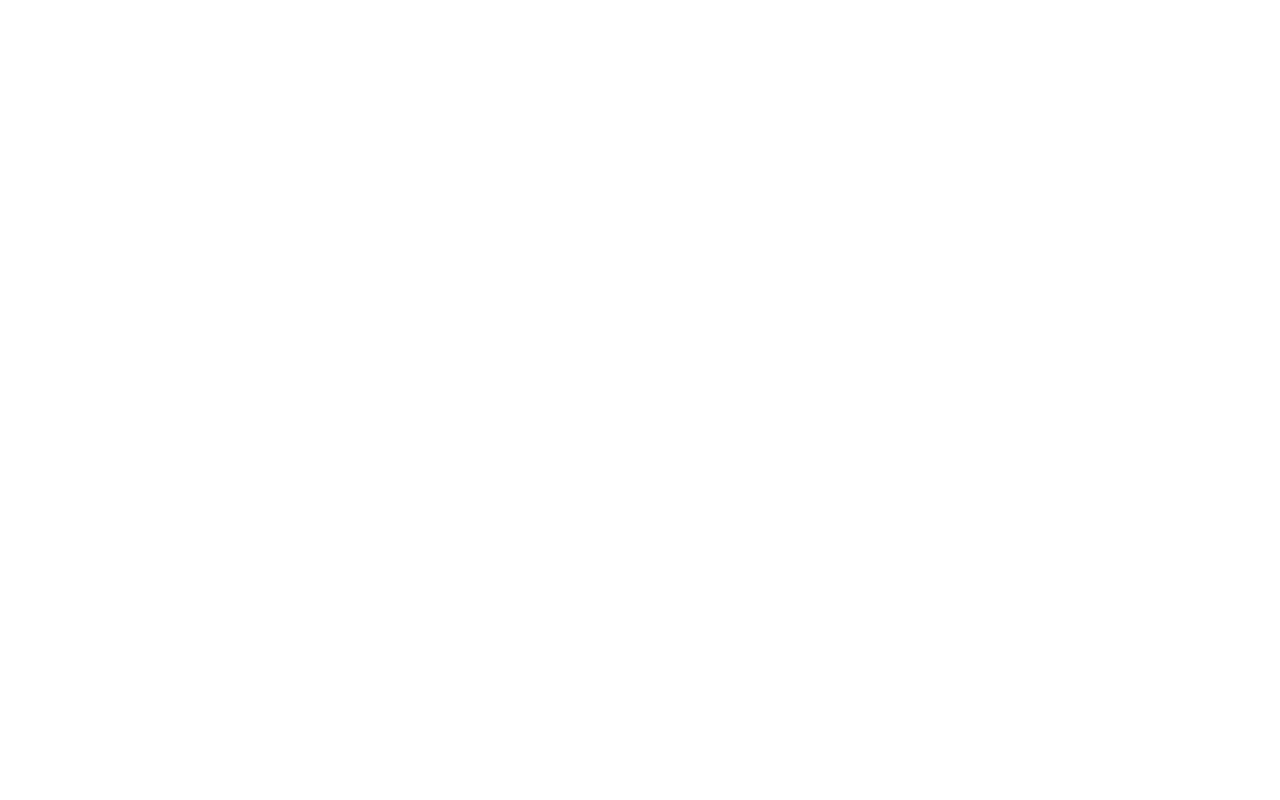
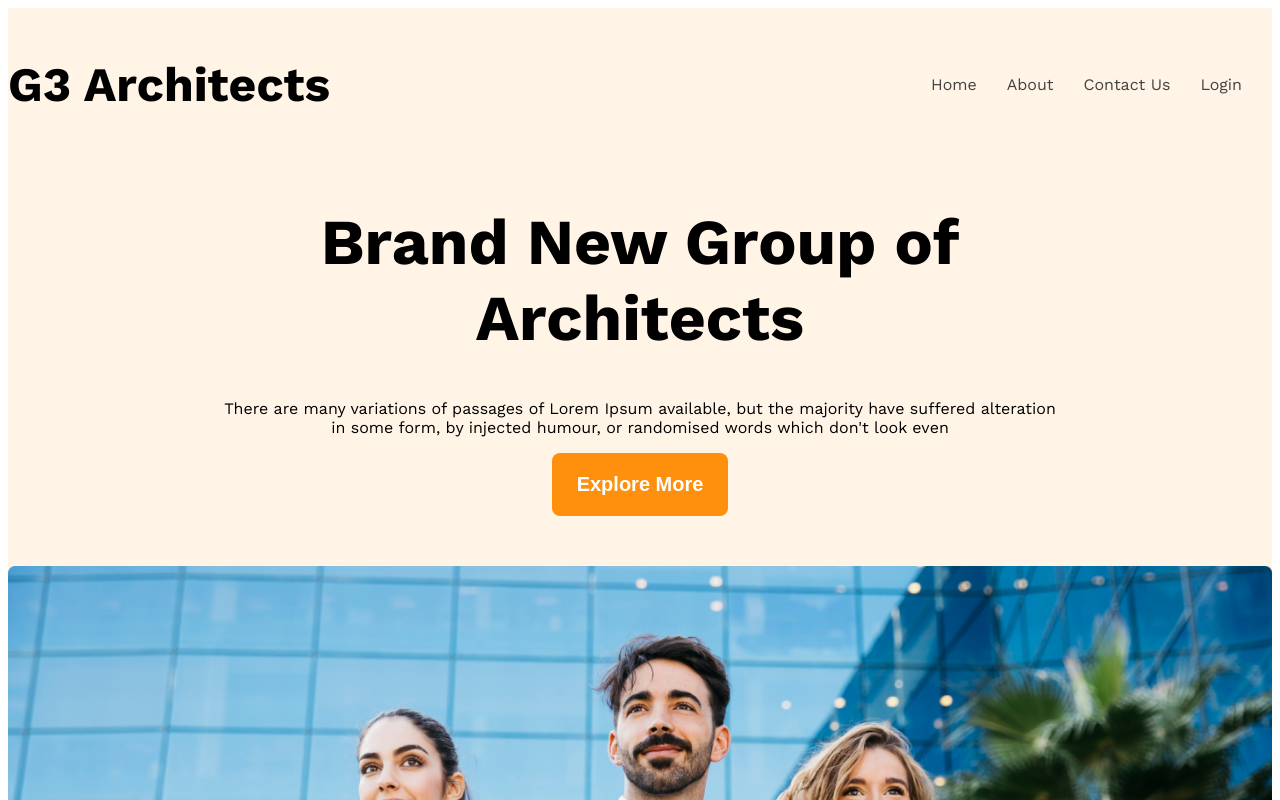
Before and after one commit to mellowmistmihir/g3-architects-res, a plain HTML site: page index.html in a window 1280 px wide. Shown: the top 800 px of the page. Drawn offline with nearby package versions, Linux system fonts and the light colour scheme.

Commit message:
header and banner file push

```diff
--- a/index.html
+++ b/index.html
@@ -6,11 +6,30 @@
     <title>g3 architects</title>
     <link rel="stylesheet" href="styles/architect.css">
 </head>
-<body>
-    <header>
+<body class="work-sans-font">
+    <header class="bg-light">
+<nav class="navbar display-flex">
+<h3 class="brand">G3 Architects</h3>
+<ul class="nav-links display-flex">
+    <li class="nav-items"><a href="" class="nav-links first-font"> Home  </a></li>
+    <li class="nav-items"><a href="" class="nav-links first-font">About </a></li>
+    <li class="nav-items"><a href="" class="nav-links first-font">Contact Us  </a></li>
+    <li class="nav-items"><a href="" class="nav-links first-font"> Login</a></li>
 
+</ul>
+
+</nav>
+<div class="banner">
+   <div class="banner-content">
+     <h1 class="banner-title">Brand New
+Group of Architects</h1>
+<p class="banner-title-des">There are many variations of passages of Lorem Ipsum available, but the majority have suffered alteration in some form, by injected humour, or randomised words which don't look even</p>
+<button class="btn-primary">Explore More</button>
+   </div>
+<img class="banner-img" src="images/banner.png" alt="">
+</div>
     </header>
-    <main class="work-sans-font">
+    <main>
 
     </main>
     <footer>
--- a/styles/architect.css
+++ b/styles/architect.css
@@ -8,3 +8,79 @@
   font-weight: 400;
   font-style: normal;
 }
+
+/* shared styles */
+.display-flex{
+  display: flex;
+}
+/* dark-2 */
+.first-font{
+   color: #424242;
+}
+/* dark-3 */
+.second-font{
+  color:#727272 ;
+}
+.bg-light{
+  background-color: rgba(255, 144, 14, 0.1);
+}
+.btn-primary{
+  background-color: rgba(255, 144, 14, 1);
+  color:white;
+  padding: 20px 25px;
+  font-size: 1.25rem;
+  font-weight: 600;
+  border-radius: 8px;
+  border: none;
+
+}
+
+/* header styles */
+.navber , .banner{
+  max-width: 1440px;
+  margin: 0 auto;
+
+}
+
+
+
+/* navbar styles */
+.navbar{
+  justify-content: space-between;
+  align-items: center;
+}
+ .brand{
+  font-weight: 700;
+  font-size: 3rem;
+ }
+.nav-items{
+  list-style: none;
+  margin-right: 30px;
+
+}
+.nav-links{
+  text-decoration: none;
+  font-size: ;
+}
+
+
+/* banner styles */
+.banner-content{
+  max-width: 850px;
+  margin: 0 auto;
+  text-align: center;
+  margin-bottom: 50px;
+}
+.banner-title{
+  font-weight: 700;
+  font-size: 4rem;
+}
+.banner-img{
+   width: 100%;
+}
+/* media inquery */
+@media screen and (max-width:576px) {
+  .navbar,.nav-links{
+flex-direction: column;
+  }
+}
```
